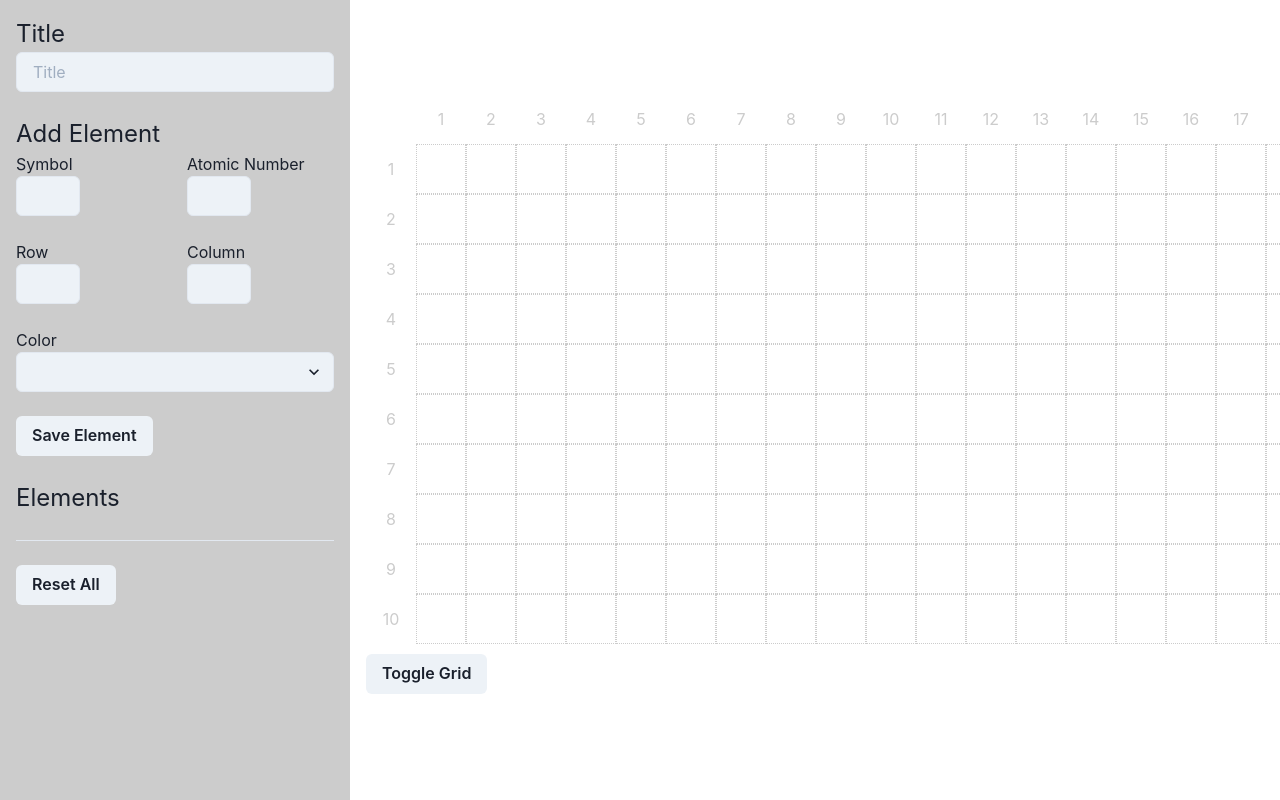
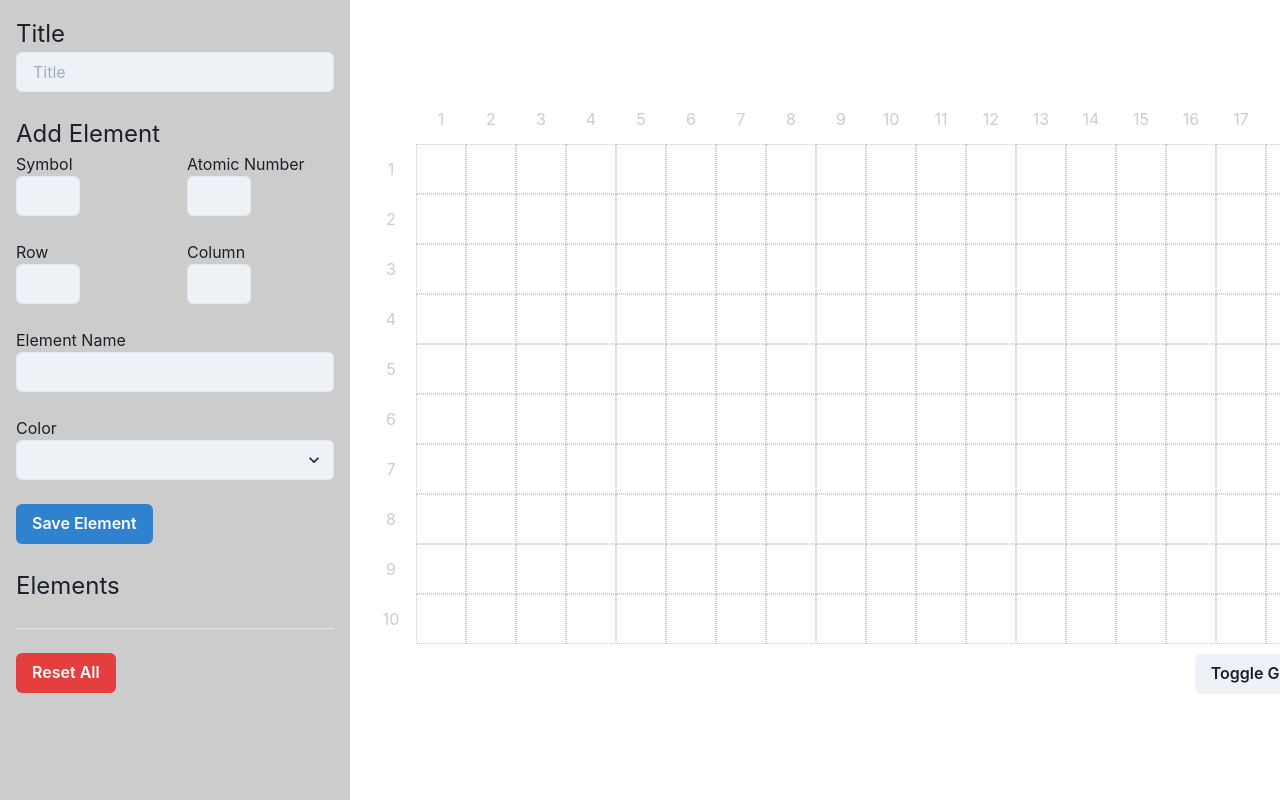
Before and after one commit to kyen99/periodic-table, a Next.js app: page / in a window 1280 px wide. Shown: the top 800 px of the page. Built offline with nearby package versions, Linux system fonts and the light colour scheme.

Commit message:
element name

```diff
--- a/components/Left.tsx
+++ b/components/Left.tsx
@@ -17,6 +17,7 @@ const formDefault = {
   number: '',
   row: '',
   column: '',
+  name: '',
   color: '',
 }
 
@@ -88,6 +89,15 @@ const Left = ({ data, setData, reset, ...props }) => {
               />
             </Box>
             <GridItem colSpan={2}>
+              <Text>Element Name</Text>
+              <Input
+                name='name'
+                bgColor='gray.100'
+                value={form.name}
+                onChange={(e) => setForm({ ...form, name: e.target.value })}
+              />
+            </GridItem>
+            <GridItem colSpan={2}>
               <Text>Color</Text>
               <Select
                 name='color'
@@ -100,15 +110,17 @@ const Left = ({ data, setData, reset, ...props }) => {
                 <option value='blue.200'>Light Blue</option>
                 <option value='green.400'>Green</option>
                 <option value='green.200'>Light Green</option>
+                <option value='orange.300'>Orange</option>
                 <option value='purple.400'>Purple</option>
                 <option value='purple.200'>Light Purple</option>
-                <option value='orange.300'>Orange</option>
                 <option value='red.300'>Red</option>
                 <option value='yellow.400'>Yellow</option>
               </Select>
             </GridItem>
             <Box>
-              <Button type='submit'>Save Element</Button>
+              <Button colorScheme='blue' type='submit'>
+                Save Element
+              </Button>
             </Box>
           </Grid>
         </form>
@@ -148,7 +160,10 @@ const Left = ({ data, setData, reset, ...props }) => {
       <br />
       <hr />
       <br />
-      <Button onClick={() => confirm('Are you sure?') && reset()}>
+      <Button
+        colorScheme='red'
+        onClick={() => confirm('Are you sure?') && reset()}
+      >
         Reset All
       </Button>
     </Box>
--- a/components/Right.tsx
+++ b/components/Right.tsx
@@ -31,7 +31,16 @@ const Right = ({ data, ...props }) => {
                       gridColumnStart={parseInt(elements[e].column)}
                       position='relative'
                     >
-                      <Text fontSize={19}>{e}</Text>
+                      <Text fontSize={19} fontWeight={600}>
+                        {e}
+                      </Text>
+                      <Text
+                        letterSpacing={-1}
+                        textTransform='uppercase'
+                        fontSize={6}
+                      >
+                        {elements[e].name}
+                      </Text>
                       <Box position='absolute' right={1} top={0}>
                         <Text fontSize={10}>{elements[e].number}</Text>
                       </Box>
@@ -69,6 +78,7 @@ const Right = ({ data, ...props }) => {
         <Button
           position='absolute'
           bottom={0}
+          right={0}
           onClick={() => setShowGrid(!showGrid)}
         >
           Toggle Grid
```
